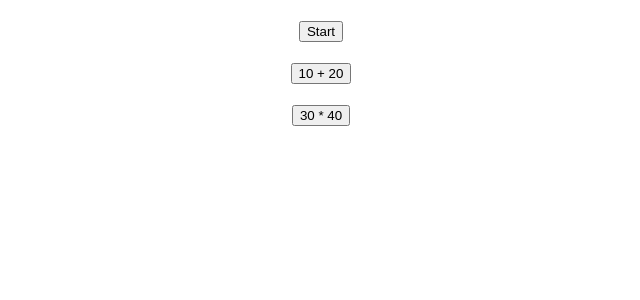
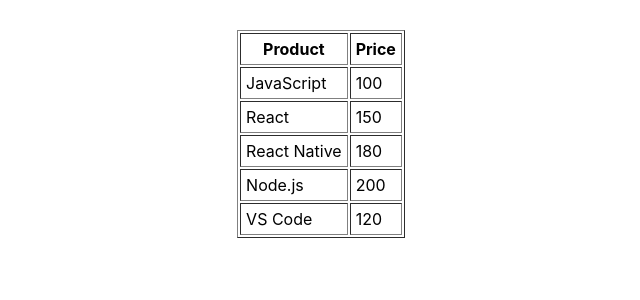
Before and after one commit to phollakrit/project-react, a React (Create React App) app: page / in a window 1280 px wide. Shown: the top 300 px of the page, without its empty margins (319-959 px from the left). Built offline with nearby package versions, Linux system fonts and the light colour scheme.

Commit message:
add table.js

```diff
--- a/src/App.js
+++ b/src/App.js
@@ -1,6 +1,6 @@
 import React from 'react'
-import {EventData2}  from './event-data'
+import {Table}  from './table'
 
 export default function App() {
-	return <EventData2/>
+	return <Table/>
 }
--- /dev/null
+++ b/src/table.js
@@ -0,0 +1,35 @@
+import React from 'react'
+
+export function Table() {
+    const data = [
+        ['JavaScript', 100],
+        ['React', 150],
+        ['React Native', 180],
+        ['Node.js', 200],
+        ['VS Code', 120]
+    ]
+
+    const onMouseOverRow = (ev) => {
+        ev.target.parentNode.style.backgroundColor = 'yellow'
+    }
+
+    const onMouseOutRow = (ev) => {
+        ev.target.parentNode.style.backgroundColor = 'white'
+    }
+
+    return (
+    <table border="1" cellPadding={5} style={{margin: 'auto', marginTop: 30}} >
+        <tr><th>Product</th><th>Price</th></tr>
+        {
+            data.map(item => {
+                return (
+                    <tr onMouseOver={onMouseOverRow} onMouseOut={onMouseOutRow}>
+                        <td>{item[0]}</td>
+                        <td>{item[1]}</td>
+                    </tr>
+                )
+            })
+        }
+    </table>
+    )
+}
```
